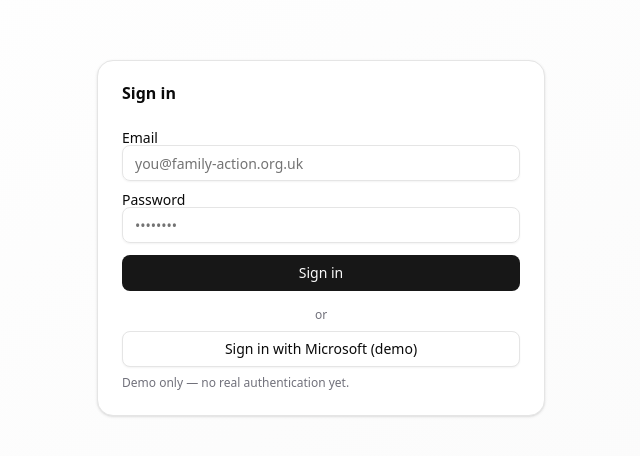
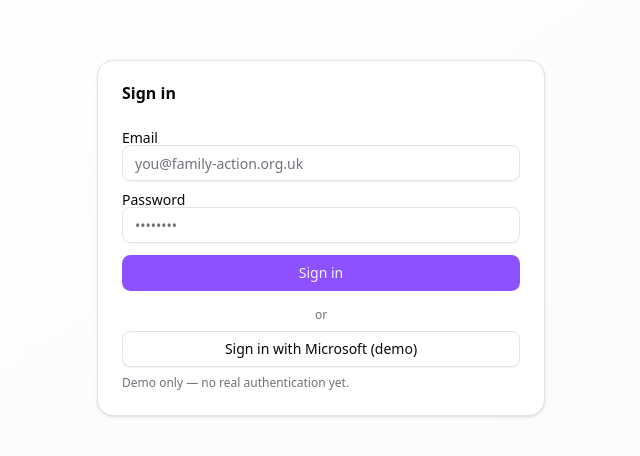
Before and after one commit to tejsohal/crm-prototype, a Next.js app: page / in a window 1280 px wide. Shown: the part 162-618 px from the top of the page, without its empty margins (319-959 px from the left). Built offline with nearby package versions, Linux system fonts and the light colour scheme.

Commit message:
css-update

```diff
--- a/app/globals.css
+++ b/app/globals.css
@@ -44,73 +44,75 @@
 }
 
 :root {
-  --radius: 0.625rem;
+  --radius: 0.65rem;
   --background: oklch(1 0 0);
-  --foreground: oklch(0.145 0 0);
+  --foreground: oklch(0.141 0.005 285.823);
   --card: oklch(1 0 0);
-  --card-foreground: oklch(0.145 0 0);
+  --card-foreground: oklch(0.141 0.005 285.823);
   --popover: oklch(1 0 0);
-  --popover-foreground: oklch(0.145 0 0);
-  --primary: oklch(0.205 0 0);
-  --primary-foreground: oklch(0.985 0 0);
-  --secondary: oklch(0.97 0 0);
-  --secondary-foreground: oklch(0.205 0 0);
-  --muted: oklch(0.97 0 0);
-  --muted-foreground: oklch(0.556 0 0);
-  --accent: oklch(0.97 0 0);
-  --accent-foreground: oklch(0.205 0 0);
+  --popover-foreground: oklch(0.141 0.005 285.823);
+  --primary: oklch(0.606 0.25 292.717);
+  --primary-foreground: oklch(0.969 0.016 293.756);
+  --secondary: oklch(0.967 0.001 286.375);
+  --secondary-foreground: oklch(0.21 0.006 285.885);
+  --muted: oklch(0.967 0.001 286.375);
+  --muted-foreground: oklch(0.552 0.016 285.938);
+  --accent: oklch(0.967 0.001 286.375);
+  --accent-foreground: oklch(0.21 0.006 285.885);
   --destructive: oklch(0.577 0.245 27.325);
-  --border: oklch(0.922 0 0);
-  --input: oklch(0.922 0 0);
-  --ring: oklch(0.708 0 0);
+  --border: oklch(0.92 0.004 286.32);
+  --input: oklch(0.92 0.004 286.32);
+  --ring: oklch(0.606 0.25 292.717);
   --chart-1: oklch(0.646 0.222 41.116);
   --chart-2: oklch(0.6 0.118 184.704);
   --chart-3: oklch(0.398 0.07 227.392);
   --chart-4: oklch(0.828 0.189 84.429);
   --chart-5: oklch(0.769 0.188 70.08);
   --sidebar: oklch(0.985 0 0);
-  --sidebar-foreground: oklch(0.145 0 0);
-  --sidebar-primary: oklch(0.205 0 0);
-  --sidebar-primary-foreground: oklch(0.985 0 0);
-  --sidebar-accent: oklch(0.97 0 0);
-  --sidebar-accent-foreground: oklch(0.205 0 0);
-  --sidebar-border: oklch(0.922 0 0);
-  --sidebar-ring: oklch(0.708 0 0);
+  --sidebar-foreground: oklch(0.141 0.005 285.823);
+  --sidebar-primary: oklch(0.606 0.25 292.717);
+  --sidebar-primary-foreground: oklch(0.969 0.016 293.756);
+  --sidebar-accent: oklch(0.967 0.001 286.375);
+  --sidebar-accent-foreground: oklch(0.21 0.006 285.885);
+  --sidebar-border: oklch(0.92 0.004 286.32);
+  --sidebar-ring: oklch(0.606 0.25 292.717);
 }
 
 .dark {
-  --background: oklch(0.145 0 0);
+  --background: oklch(0.141 0.005 285.823);
   --foreground: oklch(0.985 0 0);
-  --card: oklch(0.205 0 0);
+  --card: oklch(0.21 0.006 285.885);
   --card-foreground: oklch(0.985 0 0);
-  --popover: oklch(0.205 0 0);
+  --popover: oklch(0.21 0.006 285.885);
   --popover-foreground: oklch(0.985 0 0);
-  --primary: oklch(0.922 0 0);
-  --primary-foreground: oklch(0.205 0 0);
-  --secondary: oklch(0.269 0 0);
+  --primary: oklch(0.541 0.281 293.009);
+  --primary-foreground: oklch(0.969 0.016 293.756);
+  --secondary: oklch(0.274 0.006 286.033);
   --secondary-foreground: oklch(0.985 0 0);
-  --muted: oklch(0.269 0 0);
-  --muted-foreground: oklch(0.708 0 0);
-  --accent: oklch(0.269 0 0);
+  --muted: oklch(0.274 0.006 286.033);
+  --muted-foreground: oklch(0.705 0.015 286.067);
+  --accent: oklch(0.274 0.006 286.033);
   --accent-foreground: oklch(0.985 0 0);
   --destructive: oklch(0.704 0.191 22.216);
   --border: oklch(1 0 0 / 10%);
   --input: oklch(1 0 0 / 15%);
-  --ring: oklch(0.556 0 0);
+  --ring: oklch(0.541 0.281 293.009);
   --chart-1: oklch(0.488 0.243 264.376);
   --chart-2: oklch(0.696 0.17 162.48);
   --chart-3: oklch(0.769 0.188 70.08);
   --chart-4: oklch(0.627 0.265 303.9);
   --chart-5: oklch(0.645 0.246 16.439);
-  --sidebar: oklch(0.205 0 0);
+  --sidebar: oklch(0.21 0.006 285.885);
   --sidebar-foreground: oklch(0.985 0 0);
-  --sidebar-primary: oklch(0.488 0.243 264.376);
-  --sidebar-primary-foreground: oklch(0.985 0 0);
-  --sidebar-accent: oklch(0.269 0 0);
+  --sidebar-primary: oklch(0.541 0.281 293.009);
+  --sidebar-primary-foreground: oklch(0.969 0.016 293.756);
+  --sidebar-accent: oklch(0.274 0.006 286.033);
   --sidebar-accent-foreground: oklch(0.985 0 0);
   --sidebar-border: oklch(1 0 0 / 10%);
-  --sidebar-ring: oklch(0.556 0 0);
+  --sidebar-ring: oklch(0.541 0.281 293.009);
 }
+
+
 
 @layer base {
   * {
```
